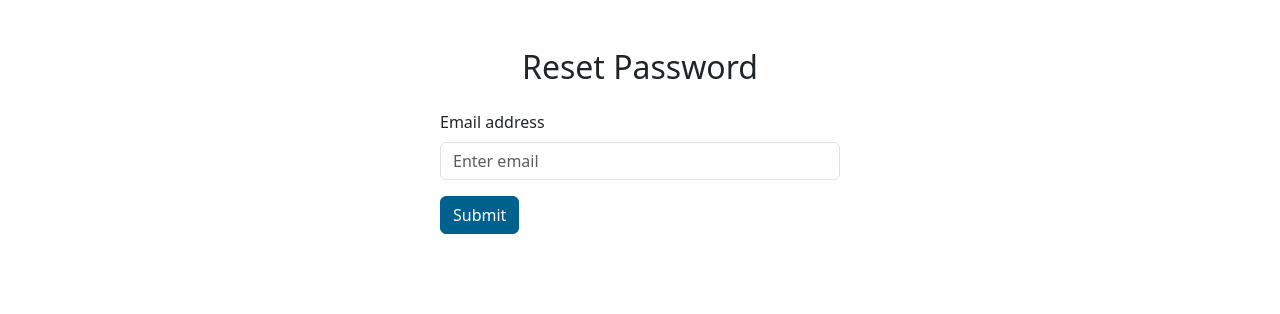
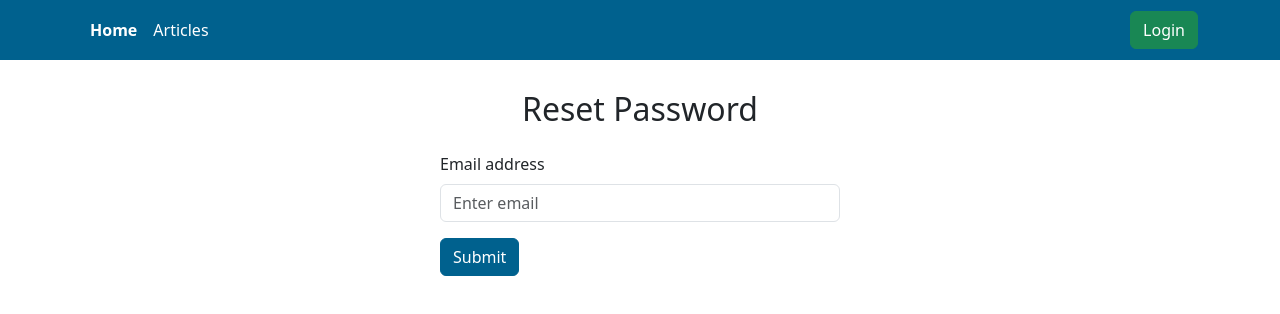
Before and after one commit to BriacPa/APP_SEC_APP, a React (Create React App) app in the folder frontend/: page /reset-password in a window 1280 px wide. Shown: the top 314 px of the page. Built offline with nearby package versions, Linux system fonts and the light colour scheme; no server answers.

Commit message:
feat: add reset password link to navigation; update article button link; fetch user data in reset password request

```diff
--- a/frontend/src/components/NavBar.js
+++ b/frontend/src/components/NavBar.js
@@ -33,7 +33,7 @@ function NavigationBar({ user, onLogout }) {
                 <Navbar.Toggle aria-controls="navbar-nav" />
                 <Navbar.Collapse id="navbar-nav">
                     <Nav className="ml-auto">
-                        {["", "#learn-more", "login", "register"].includes(page) ? (
+                        {["", "#learn-more", "login", "register","reset-password"].includes(page) ? (
                             <Nav.Link as={Link} to="/" style={{ color: 'white' }} className="fw-bold">Home</Nav.Link>
                         ) : (
                             <Nav.Link as={Link} to="/" style={{ color: 'white' }}>Home</Nav.Link>
--- a/frontend/src/pages/Articles.js
+++ b/frontend/src/pages/Articles.js
@@ -228,7 +228,7 @@ const Articles = () => {
                                             <Card.Text>
                                                 <strong>Author:</strong> {article.author.username}
                                             </Card.Text>
-                                            <Button variant="primary" href={`/article/?title=${article.title}`}>
+                                            <Button variant="primary" href={`/articles/open/?title=${article.title}`}>
                                                 Read more
                                             </Button>
                                         </Card.Body>
--- a/frontend/src/pages/ResetPasswordReq.js
+++ b/frontend/src/pages/ResetPasswordReq.js
@@ -1,4 +1,4 @@
-import React, { useState } from 'react';
+import React, { useEffect, useState } from 'react';
 import axiosInstance from '../utils/axiosInstance';
 import { Container, Form, Button, Alert } from 'react-bootstrap';
 import NavBar from '../components/NavBar';
@@ -8,6 +8,7 @@ function Reset() {
     const [email, setEmail] = useState('');
     const [message, setMessage] = useState('');
     const [error, setError] = useState('');
+    const [user, setUser] = useState({});
 
     const handleReset = async (e) => {
         e.preventDefault();
@@ -21,7 +22,22 @@ function Reset() {
         }
     };
 
+    const fetchUser = async () => {
+        try {
+            const response = await axiosInstance.get('/user/', { withCredentials: true });
+            setUser(response.data);
+        } catch (error) {
+        }
+    }
+
+    useEffect(() => {
+        fetchUser();
+    }, []);
+
     return (
+        <>
+        <NavBar user={user} />
+        <div className="bod2">
         <Container className="mt-5">
             <div className="d-flex justify-content-center">
                 <Form onSubmit={handleReset} style={{ maxWidth: '400px', width: '100%' }}>
@@ -53,6 +69,8 @@ function Reset() {
                 </Form>
             </div>
         </Container>
+        </div>
+        </>
     );
 }
 
```
